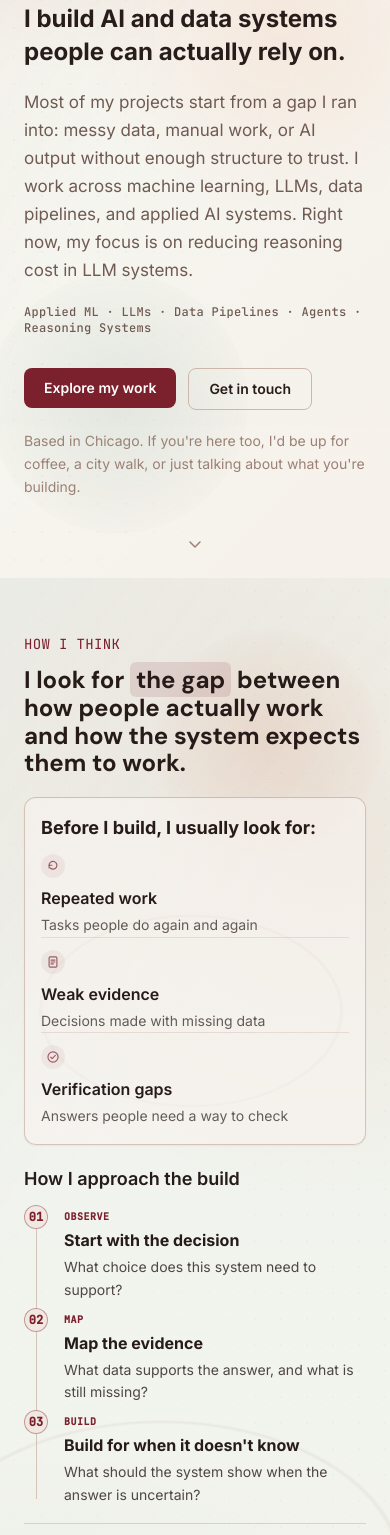
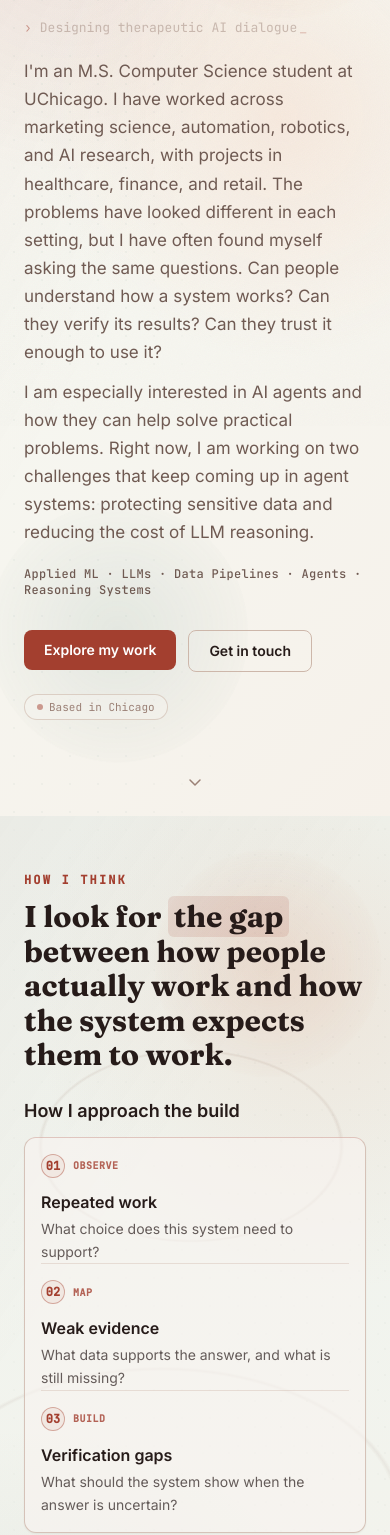
Before and after one commit to yeeelaineeeliang/yeeelaineeeliang.github.io, a React (Vite) app: page /AboutMe in a window 390 px wide. Shown: the part 418-1953 px from the top of the page. Built offline with nearby package versions, Linux system fonts and the light colour scheme.

Commit message:
updated fonts

```diff
--- a/index.html
+++ b/index.html
@@ -17,7 +17,7 @@
     <title>Elaine Liang — Data & AI Engineer</title>
     <link rel="preconnect" href="https://fonts.googleapis.com" />
     <link rel="preconnect" href="https://fonts.gstatic.com" crossorigin />
-    <link href="https://fonts.googleapis.com/css2?family=DM+Sans:wght@500;600;700;800&family=Inter:wght@400;500;600;700;800&family=JetBrains+Mono:wght@400;500&display=swap" rel="stylesheet" />
+    <link href="https://fonts.googleapis.com/css2?family=Fraunces:opsz,wght@9..144,300..900&family=Inter:wght@400;500;600;700&family=JetBrains+Mono:wght@400;500&display=swap" rel="stylesheet" />
   </head>
   <body>
     <div id="root"></div>
--- a/src/components/About.jsx
+++ b/src/components/About.jsx
@@ -1,38 +1,20 @@
-const NOTICE_ITEMS = [
-  {
-    title: 'Repeated work',
-    description: 'Tasks people do again and again',
-    icon: 'loop',
-  },
-  {
-    title: 'Weak evidence',
-    description: 'Decisions made with missing data',
-    icon: 'document',
-  },
-  {
-    title: 'Verification gaps',
-    description: 'Answers people need a way to check',
-    icon: 'check',
-  },
-]
-
 const APPROACH_STEPS = [
   {
     n: '01',
     verb: 'Observe',
-    label: 'Start with the decision',
+    problem: 'Repeated work',
     question: 'What choice does this system need to support?',
   },
   {
     n: '02',
     verb: 'Map',
-    label: 'Map the evidence',
+    problem: 'Weak evidence',
     question: 'What data supports the answer, and what is still missing?',
   },
   {
     n: '03',
     verb: 'Build',
-    label: 'Build for when it doesn\'t know',
+    problem: 'Verification gaps',
     question: 'What should the system show when the answer is uncertain?',
   },
 ]
@@ -40,7 +22,7 @@ const APPROACH_STEPS = [
 const TOOLKIT_GROUPS = [
   {
     label: 'Data & ML',
-    items: ['Python', 'PyTorch', 'PySpark', 'NumPy', 'FAISS'],
+    items: ['Python', 'SQL', 'PyTorch', 'PySpark', 'NumPy', 'FAISS'],
   },
   {
     label: 'Agents & APIs',
@@ -51,37 +33,6 @@ const TOOLKIT_GROUPS = [
     items: ['TypeScript', 'Next.js', 'Supabase'],
   },
 ]
-
-function NoticeIcon({ type }) {
-  const common = { width: 14, height: 14, viewBox: '0 0 18 18', fill: 'none', 'aria-hidden': true }
-  if (type === 'loop') {
-    return (
-      <svg {...common}>
-        <path
-          d="M4 8a5 5 0 1 1 1.5 3.6"
-          stroke="currentColor"
-          strokeWidth="1.5"
-          strokeLinecap="round"
-        />
-        <path d="M4 11.5V8h3.5" stroke="currentColor" strokeWidth="1.5" strokeLinecap="round" strokeLinejoin="round" />
-      </svg>
-    )
-  }
-  if (type === 'document') {
-    return (
-      <svg {...common}>
-        <rect x="4" y="2.5" width="10" height="13" rx="1.5" stroke="currentColor" strokeWidth="1.5" />
-        <path d="M6.5 6.5h5M6.5 9h5M6.5 11.5h3" stroke="currentColor" strokeWidth="1.5" strokeLinecap="round" />
-      </svg>
-    )
-  }
-  return (
-    <svg {...common}>
-      <circle cx="9" cy="9" r="6.5" stroke="currentColor" strokeWidth="1.5" />
-      <path d="M6 9.2l1.8 1.8L12 7" stroke="currentColor" strokeWidth="1.5" strokeLinecap="round" strokeLinejoin="round" />
-    </svg>
-  )
-}
 
 export default function About() {
   return (
@@ -132,9 +83,9 @@ export default function About() {
       <div className="container-content" style={{ position: 'relative', zIndex: 1 }}>
 
         {/* Opening */}
-        <div className="fade-in mb-5 max-w-2xl">
-          <p className="font-mono text-sm uppercase tracking-wide text-accent mb-3">How I think</p>
-          <h2 className="text-2xl sm:text-3xl font-bold leading-[1.15]">
+        <div className="fade-in mb-6 max-w-2xl">
+          <p className="font-mono text-xs font-semibold uppercase tracking-[0.18em] text-accent mb-3">How I think</p>
+          <h2 className="text-3xl sm:text-4xl font-bold leading-[1.15]">
             I look for{' '}
             <span className="bg-accent/[0.12] rounded-md px-1.5 py-0.5 box-decoration-clone">
               the gap
@@ -143,76 +94,23 @@ export default function About() {
           </h2>
         </div>
 
-        {/* Notice — question panel */}
-        <div className="fade-in mb-5">
+        {/* How I work — merged problem + approach */}
+        <div className="fade-in mb-8">
+          <p className="text-lg font-semibold text-text mb-3">How I approach the build</p>
           <div className="rounded-xl border border-border/80 border-t border-t-accent/25 bg-bg/60 shadow-sm p-4">
-            <p className="text-lg font-bold text-text mb-3">Before I build, I usually look for:</p>
             <div className="grid grid-cols-1 sm:grid-cols-3 divide-y sm:divide-y-0 sm:divide-x divide-border/40">
-              {NOTICE_ITEMS.map(({ title, description, icon }) => (
-                <div key={title} className="pt-3 first:pt-0 sm:pt-0 sm:px-4 sm:first:pl-0 sm:last:pr-0">
-                  <div className="flex h-6 w-6 items-center justify-center rounded-full bg-accent/[0.06] text-accent/70 mb-2">
-                    <NoticeIcon type={icon} />
+              {APPROACH_STEPS.map(({ n, verb, problem, question }) => (
+                <div key={n} className="pt-4 first:pt-0 sm:pt-0 sm:px-4 sm:first:pl-0 sm:last:pr-0">
+                  <div className="flex items-center gap-2 mb-3">
+                    <span className="flex h-6 w-6 shrink-0 items-center justify-center rounded-full border border-accent/40 bg-bg-alt font-mono text-xs font-bold text-accent">
+                      {n}
+                    </span>
+                    <span className="font-mono text-[10px] font-bold uppercase tracking-wider text-accent/80">{verb}</span>
                   </div>
-                  <p className="text-base font-semibold text-text mb-1">{title}</p>
-                  <p className="text-sm text-text/70 leading-relaxed">{description}</p>
+                  <p className="text-base font-semibold text-text mb-1">{problem}</p>
+                  <p className="text-sm text-text/70 leading-relaxed">{question}</p>
                 </div>
               ))}
-            </div>
-          </div>
-        </div>
-
-        {/* Approach */}
-        <div className="fade-in mb-4">
-          <p className="text-lg font-semibold text-text mb-3">
-            How I approach the build
-          </p>
-          <div className="grid lg:grid-cols-[3fr_2fr] gap-1 items-stretch">
-            <div className="relative max-w-none">
-              <div aria-hidden="true" className="absolute left-[12px] top-2 bottom-2 w-px bg-border/80" />
-              <div className="flex flex-col gap-1.5">
-                {APPROACH_STEPS.map(({ n, verb, label, question }) => (
-                  <div key={label} className="flex gap-4">
-                    <span className="relative z-10 flex h-6 w-6 shrink-0 items-center justify-center rounded-full border border-accent/40 bg-bg-alt font-mono text-xs font-bold text-accent">
-                      {n}
-                    </span>
-                    <div className="pt-1">
-                      <p className="font-mono text-[10px] font-bold uppercase tracking-wider text-accent mb-1">{verb}</p>
-                      <p className="font-bold text-base text-text mb-1">{label}</p>
-                      <p className="text-sm text-text/80 leading-relaxed">{question}</p>
-                    </div>
-                  </div>
-                ))}
-              </div>
-            </div>
-
-            {/* Systems sketch — directly mirrors the three steps: Observe, Map, Build */}
-            <div className="relative hidden h-full items-center justify-center lg:flex">
-              <svg
-                aria-hidden="true"
-                width="80%"
-                height="80%"
-                viewBox="0 0 160 160"
-                fill="none"
-              >
-                <path
-                  d="M22 22 C 75 22, 38 80, 88 80 C 138 80, 102 138, 152 138"
-                  stroke="rgba(163,63,47,0.18)"
-                  strokeWidth="1"
-                  strokeDasharray="3 3"
-                />
-                <circle cx="22" cy="22" r="4.5" fill="rgba(163,63,47,0.55)" />
-                <circle cx="88" cy="80" r="4.5" fill="rgba(163,63,47,0.55)" />
-                <circle cx="152" cy="138" r="4.5" fill="rgba(163,63,47,0.55)" />
-                <text x="31" y="18" className="font-mono font-semibold" fontSize="9" letterSpacing="0.3" fill="rgba(163,63,47,0.85)">
-                  OBSERVE
-                </text>
-                <text x="97" y="76" className="font-mono font-semibold" fontSize="9" letterSpacing="0.3" fill="rgba(163,63,47,0.85)">
-                  MAP
-                </text>
-                <text x="105" y="134" className="font-mono font-semibold" fontSize="9" letterSpacing="0.3" fill="rgba(163,63,47,0.85)">
-                  BUILD
-                </text>
-              </svg>
             </div>
           </div>
         </div>
@@ -231,7 +129,7 @@ export default function About() {
                   {items.map(name => (
                     <span
                       key={name}
-                      className="rounded-md border border-border bg-bg px-2.5 py-1 text-xs font-medium text-text/80 transition-colors duration-200 hover:border-accent/50 hover:bg-accent/[0.06]"
+                      className="rounded-full border border-border/70 bg-bg/70 px-2.5 py-0.5 font-mono text-xs font-medium text-muted transition-colors duration-200 hover:border-accent/30 hover:text-accent"
                     >
                       {name}
                     </span>
@@ -242,16 +140,6 @@ export default function About() {
           </div>
         </div>
 
-        {/* Industry context — bridge to Experience */}
-        <div className="fade-in border-t border-border/60 pt-6">
-          <p className="max-w-3xl text-base leading-relaxed text-muted">
-            My work has taken me across marketing science, automation, robotics, and AI research,
-            with applications in healthcare, finance, and retail. Each setting was different, but
-            the gap was the same: manual effort that should have been automated, decisions made on
-            thin evidence, and output people had no way to check.
-          </p>
-        </div>
-
       </div>
     </section>
   )
--- a/src/components/Experience.jsx
+++ b/src/components/Experience.jsx
@@ -70,7 +70,8 @@ export default function Experience() {
       <div className="container-content relative z-10">
 
         <div className="fade-in mb-5 max-w-4xl sm:mb-6">
-          <h2 className="text-3xl font-extrabold leading-tight sm:text-4xl">Experience</h2>
+          <p className="font-mono text-xs font-semibold uppercase tracking-[0.18em] text-accent mb-3">Background</p>
+          <h2 className="text-3xl font-bold leading-tight sm:text-4xl">Experience</h2>
         </div>
 
         <div className="relative">
@@ -138,7 +139,7 @@ export default function Experience() {
                             {e.tags.map(tag => (
                               <span
                                 key={tag}
-                                className="rounded-full border border-border bg-bg/70 px-3 py-1 text-[11px] font-medium text-muted shadow-[0_1px_0_rgba(255,255,255,0.35)] transition-colors duration-200 group-hover:border-accent/20"
+                                className="rounded-full border border-border/70 bg-bg/70 px-2.5 py-0.5 font-mono text-xs font-medium text-muted transition-colors duration-200 group-hover:border-accent/30"
                               >
                                 {tag}
                               </span>
--- a/src/components/Hero.jsx
+++ b/src/components/Hero.jsx
@@ -1,12 +1,36 @@
+import { useState, useEffect } from 'react'
 import MagneticButton from './MagneticButton'
 
 const H1_WORDS = ['Hi,', "I'm", 'Elaine!']
 const TECH_META = 'Applied ML · LLMs · Data Pipelines · Agents · Reasoning Systems'
 
+const CYCLE_ITEMS = [
+  'Building neighborhood simulations',
+  'Studying robot rapport with social robots',
+  'Designing therapeutic AI dialogue',
+  'Researching data security for AI agents',
+]
+
+
 const prefersReducedMotion =
   typeof window !== 'undefined' && window.matchMedia('(prefers-reduced-motion: reduce)').matches
 
 export default function Hero({ onNavigate }) {
+  const [cycleIndex, setCycleIndex] = useState(0)
+  const [faded, setFaded] = useState(false)
+
+  useEffect(() => {
+    if (prefersReducedMotion) return
+    const id = setInterval(() => {
+      setFaded(true)
+      setTimeout(() => {
+        setCycleIndex(i => (i + 1) % CYCLE_ITEMS.length)
+        setFaded(false)
+      }, 350)
+    }, 3200)
+    return () => clearInterval(id)
+  }, [])
+
   function handlePointerMove(e) {
     if (prefersReducedMotion) return
     const rect = e.currentTarget.getBoundingClientRect()
@@ -147,22 +171,27 @@ export default function Hero({ onNavigate }) {
               </span>
             </div>
 
-            {/* Positioning statement */}
-            <div className="animate-in mb-5" style={{ animationDelay: '520ms' }}>
-              <p className="text-2xl sm:text-3xl font-bold leading-snug text-text">
-                I build AI and data systems people can actually rely on.
+            {/* Cycling current focus */}
+            <div className="animate-in mb-5" style={{ animationDelay: '490ms' }}>
+              <p className="font-mono text-[13px] text-muted-2">
+                <span className="mr-2 text-accent/50">›</span>
+                <span style={{ opacity: faded ? 0 : 1, transition: 'opacity 0.35s ease' }}>
+                  {CYCLE_ITEMS[cycleIndex]}
+                </span>
+                <span className="ml-0.5 text-accent/60 animate-pulse">_</span>
               </p>
             </div>
 
-            {/* Supporting paragraph */}
-            <div className="animate-in mb-5" style={{ animationDelay: '640ms' }}>
-              <p className="text-pretty text-[17px] leading-[1.65] text-muted">
-                Most of my projects start from a gap I ran into: messy data, manual work, or AI output without enough structure to trust. I work across machine learning, LLMs, data pipelines, and applied AI systems. Right now, my focus is on reducing reasoning cost in LLM systems.
-              </p>
+            {/* Unified intro paragraph */}
+            <div className="animate-in mb-5" style={{ animationDelay: '570ms' }}>
+              <div className="space-y-3 text-pretty text-[17px] leading-[1.65] text-muted">
+                <p>I&apos;m an M.S. Computer Science student at UChicago. I have worked across marketing science, automation, robotics, and AI research, with projects in healthcare, finance, and retail. The problems have looked different in each setting, but I have often found myself asking the same questions. Can people understand how a system works? Can they verify its results? Can they trust it enough to use it?</p>
+                <p>I am especially interested in AI agents and how they can help solve practical problems. Right now, I am working on two challenges that keep coming up in agent systems: protecting sensitive data and reducing the cost of LLM reasoning.</p>
+              </div>
             </div>
 
             {/* Compact tech metadata row */}
-            <div className="animate-in mb-8" style={{ animationDelay: '720ms' }}>
+            <div className="animate-in mb-8" style={{ animationDelay: '670ms' }}>
               <p className="font-mono text-xs font-medium tracking-wide text-muted">{TECH_META}</p>
             </div>
 
@@ -180,11 +209,12 @@ export default function Hero({ onNavigate }) {
               </MagneticButton>
             </div>
 
-            {/* Local connection — low-key aside, not a contact block */}
+            {/* Local connection — location chip */}
             <div className="animate-in mt-5" style={{ animationDelay: '900ms' }}>
-              <p className="text-sm leading-relaxed text-muted-2">
-                Based in Chicago. If you&apos;re here too, I&apos;d be up for coffee, a city walk, or just talking about what you&apos;re building.
-              </p>
+              <span className="inline-flex items-center gap-1.5 rounded-full border border-border/60 bg-bg/40 px-3 py-1 font-mono text-[11px] text-muted-2">
+                <span className="h-1.5 w-1.5 rounded-full bg-accent/50" />
+                Based in Chicago
+              </span>
             </div>
           </div>
 
--- a/src/components/Nav.jsx
+++ b/src/components/Nav.jsx
@@ -14,12 +14,12 @@ export default function Nav({
   }
 
   return (
-    <header className="sticky top-0 z-50 border-b border-border bg-bg/90 shadow-sm backdrop-blur-md">
+    <header className="sticky top-0 z-50 border-b border-border bg-bg/90 shadow-[0_1px_6px_rgba(38,27,25,0.07)] backdrop-blur-md">
       <nav className="container-content h-16 flex items-center justify-between">
         <button
           type="button"
           onClick={() => go('home')}
-          className={`font-display text-lg font-bold tracking-wide transition-colors duration-200 ${
+          className={`font-display text-xl font-bold transition-colors duration-200 ${
             activePage === 'home' ? 'text-accent' : 'text-text hover:text-accent'
           }`}
           aria-current={activePage === 'home' ? 'page' : undefined}
--- a/src/index.css
+++ b/src/index.css
@@ -61,6 +61,7 @@ body::before {
   50%      { opacity: 0.74; }
 }
 
+
 /* Jump-nav landing cue — highlights whichever project card a pill link scrolled to */
 [id^="project-"]:target {
   animation: targetGlow 2.2s ease-out;
@@ -89,7 +90,8 @@ details[open] summary ~ * {
   }
 
   h1, h2, h3 {
-    font-family: 'DM Sans', Inter, system-ui, sans-serif;
+    font-family: 'Fraunces', Georgia, serif;
+    font-optical-sizing: auto;
   }
 
   ::selection {
@@ -103,7 +105,7 @@ details[open] summary ~ * {
   }
 
   .section {
-    @apply py-20 scroll-mt-20;
+    @apply py-24 scroll-mt-20;
   }
 
   .section-title {
@@ -246,6 +248,7 @@ details[open] summary ~ * {
       radial-gradient(90% 58% at 90% 70%, rgba(163, 63, 47, 0.08), transparent 60%);
     animation: ambientGlow 16s ease-in-out infinite;
   }
+
 }
 
 @layer utilities {
@@ -352,6 +355,7 @@ details[open] summary ~ * {
   .ambient-waves {
     animation: none !important;
   }
+
   [id^="project-"]:target {
     animation: none !important;
   }
--- a/tailwind.config.js
+++ b/tailwind.config.js
@@ -11,16 +11,16 @@ export default {
         text: '#261B19',
         muted: '#6F5A52',
         'muted-2': '#9B8176',
-        accent: '#7A1F2B',
-        'accent-hover': '#631823',
-        'accent-light': 'rgba(122,31,43,0.08)',
+        accent: '#A33F2F',
+        'accent-hover': '#8B3426',
+        'accent-light': 'rgba(163,63,47,0.08)',
         teal: '#A88A7A',
         success: '#967566',
         warning: '#AA7A5F',
       },
       fontFamily: {
         sans: ['Inter', 'system-ui', 'sans-serif'],
-        display: ['DM Sans', 'Inter', 'system-ui', 'sans-serif'],
+        display: ['Fraunces', 'Georgia', 'serif'],
         mono: ['JetBrains Mono', 'Fira Code', 'monospace'],
       },
       maxWidth: {
```
Also changed, not shown: src/components/Contact.jsx (+3 -6 lines), src/components/FeaturedProject.jsx (+37 -31 lines), src/components/ProjectCard.jsx (+98 -107 lines), src/components/Projects.jsx (+10 -19 lines).
